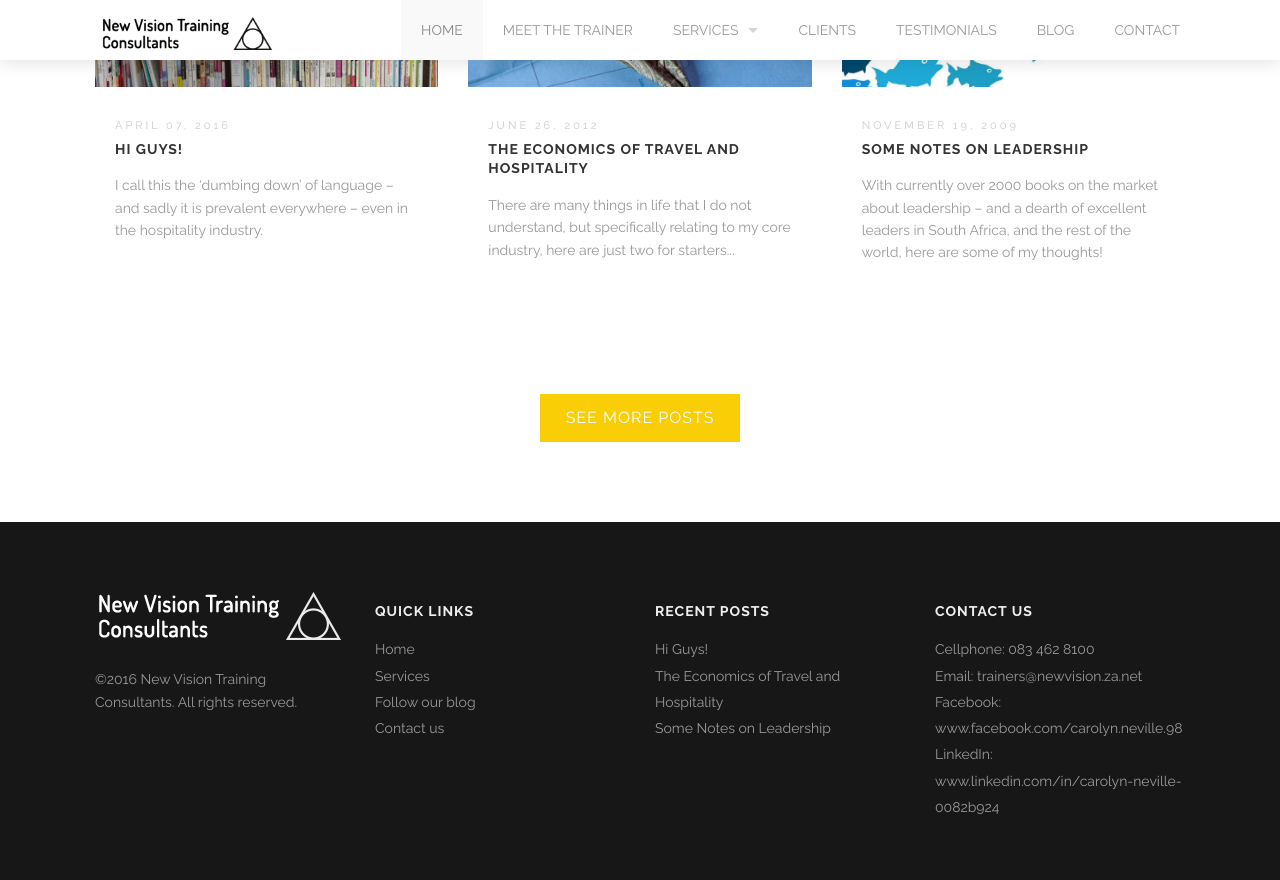
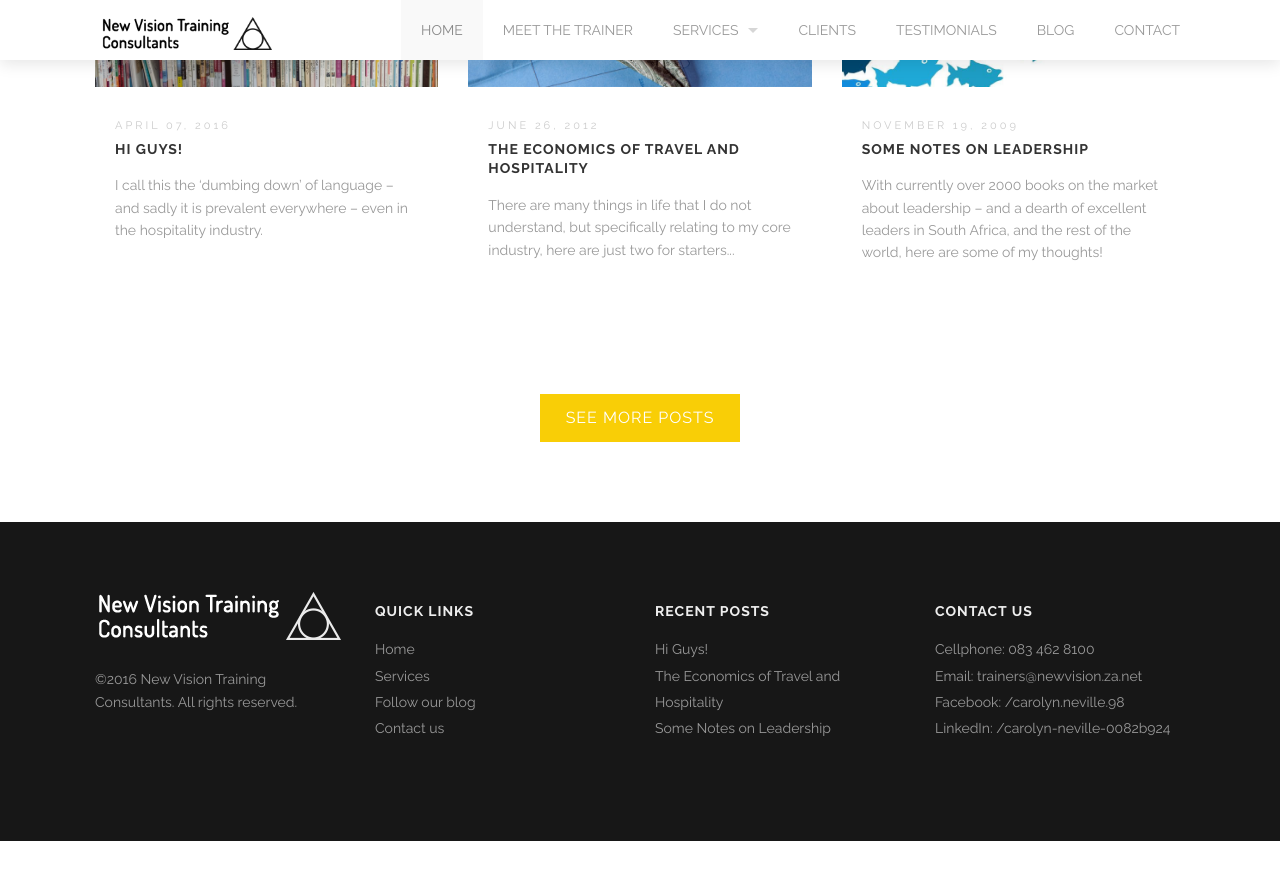
Before and after one commit to newvisionSA/newvisionSA.github.io, a Jekyll site: the page built from index.html, in a window 1280 px wide and 900 px high, scrolled down 1987 px. Shown: the top 880 px of the window. Built offline with Jekyll 4.4.1, drawn with Linux system fonts in a browser that asks for light colours; after the commit the page ends 2828 px from its top, so only the background shows below that.

Commit message:
Update footer.html

```diff
--- a/_includes/footer.html
+++ b/_includes/footer.html
@@ -42,8 +42,8 @@
       <ul>
 		<li>Cellphone: 083 462 8100</li>
         <li>Email: trainers@newvision.za.net</li>
-	      <li>Facebook: <a href="https://www.facebook.com/carolyn.neville.98">www.facebook.com/carolyn.neville.98</a></li>
-	<li>LinkedIn: <a href="www.linkedin.com/in/carolyn-neville-0082b924">www.linkedin.com/in/carolyn-neville-0082b924</a></li>
+	      <li>Facebook: <a href="https://www.facebook.com/carolyn.neville.98">/carolyn.neville.98</a></li>
+	<li>LinkedIn: <a href="www.linkedin.com/in/carolyn-neville-0082b924">/carolyn-neville-0082b924</a></li>
       </ul>
       <div class='spacing'></div>
       <div class='spacing'></div>
```
